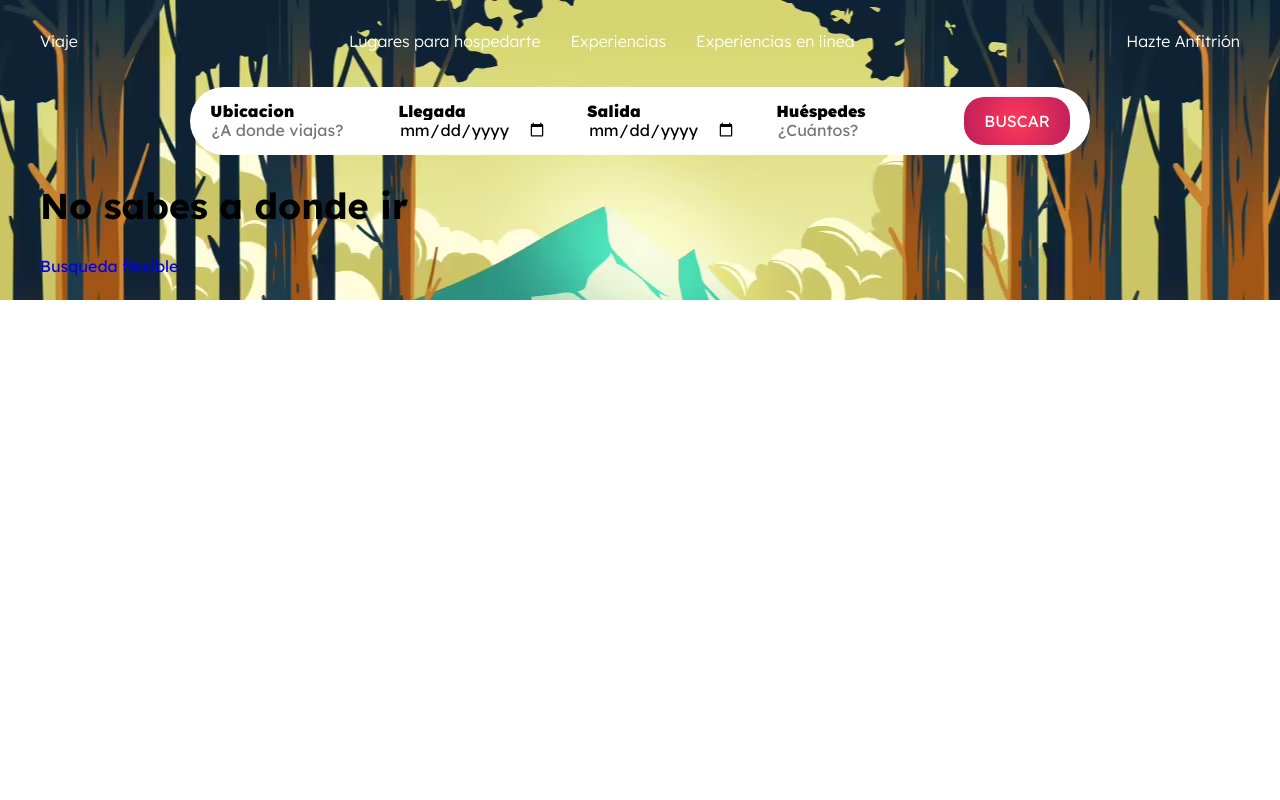
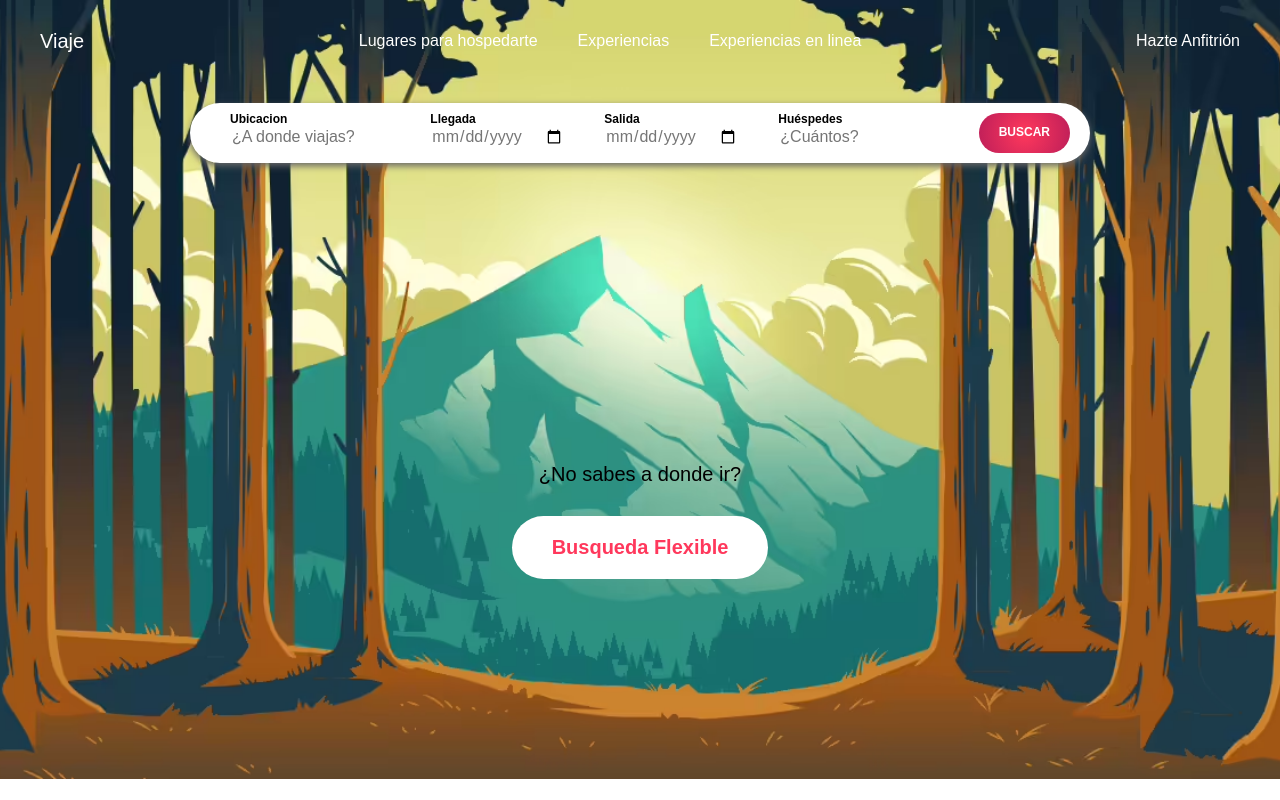
Before and after one commit to ArturoSM10/airbnb, a website: page index.html in a window 1280 px wide. Drawn offline with Linux system fonts and the light colour scheme.

Commit message:
Se termino la seccion header junto con sus media queries y se resolviero sus errores que se tenian

```diff
--- a/index.html
+++ b/index.html
@@ -61,7 +61,7 @@
                     </fieldset>
                 </form>
                 <div class="busqueda">
-                    <h2 class="busqueda__title">No sabes a donde ir</h2>
+                    <h2 class="busqueda__title">¿No sabes a donde ir?</h2>
                     <a class="busqueda__btn" href="#">Busqueda flexible</a>
                 </div>
             </section>
--- a/src/scss/base/_globales.scss
+++ b/src/scss/base/_globales.scss
@@ -24,7 +24,6 @@ span {
 
 p {
     color: v.$negro;
-    line-height: 2;
 }
 
 a {
@@ -66,22 +65,3 @@ li {
 .text-center {
     text-align: center;
 }
-
-// .card__price {
-//     color: v.$primario;
-//     font-size: 6rem;
-//     font-weight: 900;
-//     line-height: 0;
-// }
-
-// .card__btn {
-//     @include m.btn(v.$primario, v.$negro);
-// }
-
-// [class*="title--dashedBlanco"] {
-//     @include m.titleAfter(v.$blanco, v.$secundario);
-// }
-
-// [class*="title--dashedVerde"] {
-//     @include m.titleAfter(v.$primario, v.$secundario);
-// }
--- a/src/scss/header/_header.scss
+++ b/src/scss/header/_header.scss
@@ -14,25 +14,35 @@
 }
 
 .header {
-    padding: 2.5rem 0;
-    background-position: center top;
+    padding: 3rem 0 20rem;
+    font-family: sans-serif;
+    background-size: cover;
+    background-repeat: no-repeat;
+    background-position: center;
+    background-size: cover;
+
+    @include m.tablet {
+        padding: 3rem 0 20rem;
+    }
     &__menu {
         display: none;
         @include m.tablet {
             display: flex;
             justify-content: space-between;
+            align-items: center;
         }
+
         p {
             color: v.$blanco;
+            font-size: 1.6rem;
             margin: 0;
-            font-weight: 300;
         }
+    }
 
-
-    }
-    &__logo,
-    &__anfitrion {
-
+    &__logo {
+        p {
+            font-size: 2rem;
+        }
     }
 
     &__anfitrion {
@@ -43,11 +53,11 @@
 .menu {
     ul {
         display: flex;
-        flex-direction: row;
-        gap: 3rem;
+        gap: 4rem;
         margin: 0;
-        li {
-            margin: 0;
+
+        p {
+            font-size: 1.6rem;
         }
     }
 }
--- a/src/scss/header/_hero.scss
+++ b/src/scss/header/_hero.scss
@@ -1,64 +1,104 @@
 @use '../base/variables' as v;
 @use '../base/mixins' as m;
 
-.hero {
 .form {
+    margin: 5rem 0 2rem;
+    padding: 0;
     &__content {
+        border: none;
         background-color: v.$blanco;
-            border: none;
         border-radius: 5rem;
+        box-shadow: 0 3px 7px #686868;
         padding: 3rem 0;
-            @include m.tablet {
+        width: 100%;
+        margin: 0 auto;
+
+        @include m.desktop {
             display: flex;
             padding: 0;
-                align-items: center;
             justify-content: space-between;
             max-width: 90rem;
-                margin: 3rem auto 0;
+            width: 100%;
+            margin: 0 auto;
+        }
+    }
+
+    &__campo {
+        padding: 1rem 2rem;
+        display: flex;
+        flex-direction: column;
+        transition: all 0.1s;
+        @include m.tablet {
+            &:first-of-type {
+                padding-left: 4rem;
+            }
+
+        }
+
+        &:hover {
+            background-color: v.$primario;
+            border-radius: 5rem;
+            box-shadow: 0 3px 7px #686868;
         }
     }
 
     &__label {
-            display: block;
+        font-size: 1.2rem;
         font-weight: 900;
     }
 
-        input {
-            display: block;
+    input[type="text"],
+    input[type="number"],
+    input[type="date"] {
+        color: #767676;
+        border: none;
         width: 100%;
-            border: none;
     }
 
-        &__campo {
-            padding: 1rem 2rem;
-            &:hover {
-                border-radius: 5rem;
-                background-color: #f0f0f0;
-                box-shadow: 0 6px 20px rgba(0, 0, 0, .4);
-            }
-            @include m.tablet {
-                padding: 1rem 2rem;
-                height: 100%;
-                display: flex;
-                flex-direction: column;
-                justify-content: center;
+    &__btn {
+        background-image: radial-gradient(circle, v.$rojo, v.$rojoFuerte);
+        height: 4rem;
+        color: v.$blanco;
+        border: none;
+        border-radius: 2rem;
+        font-weight: 700;
+        text-transform: uppercase;
+        font-size: 1.2rem;
+        padding: 0 2rem;
+
     }
 }
 
-        &__label {
-            display: block;
-            font-size: 1.2rem;
-            @include m.tablet {
-                font-size: 1.6rem;
+.busqueda {
+    text-align: center;
+    width: 100%;
+    margin: v.$separacion 0 0;
+
+    @include m.desktop {
+        margin: 30rem 0 0;
     }
+
+    &__title {
+        font-size: 2rem;
+        font-weight: 400;
+        margin: 2rem 0;
     }
 
     &__btn {
-            padding: 1.5rem 2rem;
-            border-radius: 2rem;
-            text-transform: uppercase;
-            background-image: radial-gradient(circle at center, v.$rojo, v.$rojoFuerte);
-            color: v.$blanco;
+        display: inline-block;
+        color: v.$rojo;
+        background-color: v.$blanco;
+        text-transform: capitalize;
+        padding: 2rem 4rem;
+        border-radius: 5rem;
+        font-weight: 700;
+        font-size: 2rem;
+        width: 100%;
+        text-align: center;
+
+        @include m.tablet {
+            width: auto;
+            margin-top: 1rem;
         }
     }
 
```
Also changed, not shown: build/css/app.css, 1 other file. Lines whose indentation alone changed are shown as unchanged.
